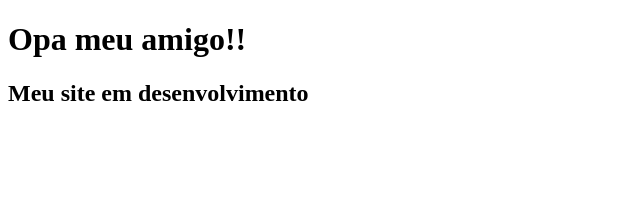
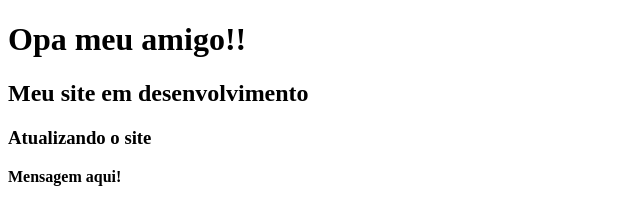
Before and after one commit to kayomacedo/meusite00.io, a plain HTML site: page index.html in a window 1280 px wide. Shown: the whole page, without its empty margins (0-640 px from the left). Drawn offline with Linux system fonts and the light colour scheme.

Commit message:
2 Commit
Atualização site!

```diff
--- a/index.html
+++ b/index.html
@@ -12,6 +12,8 @@
 
     <h1> Opa meu amigo!!</h1>
     <h2>Meu site em desenvolvimento</h2>
+    <h3>Atualizando o site</h3>
+    <p><strong>Mensagem aqui!</strong></p>
 
 
 
```
